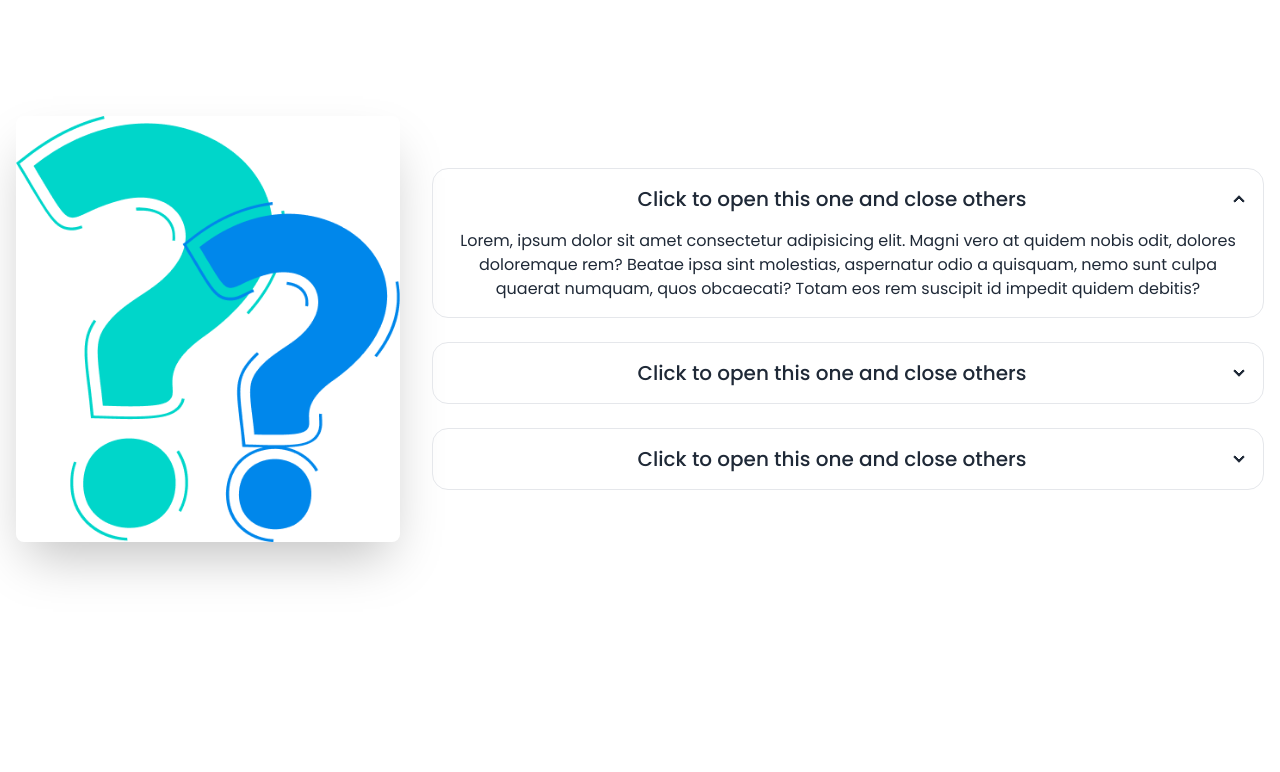
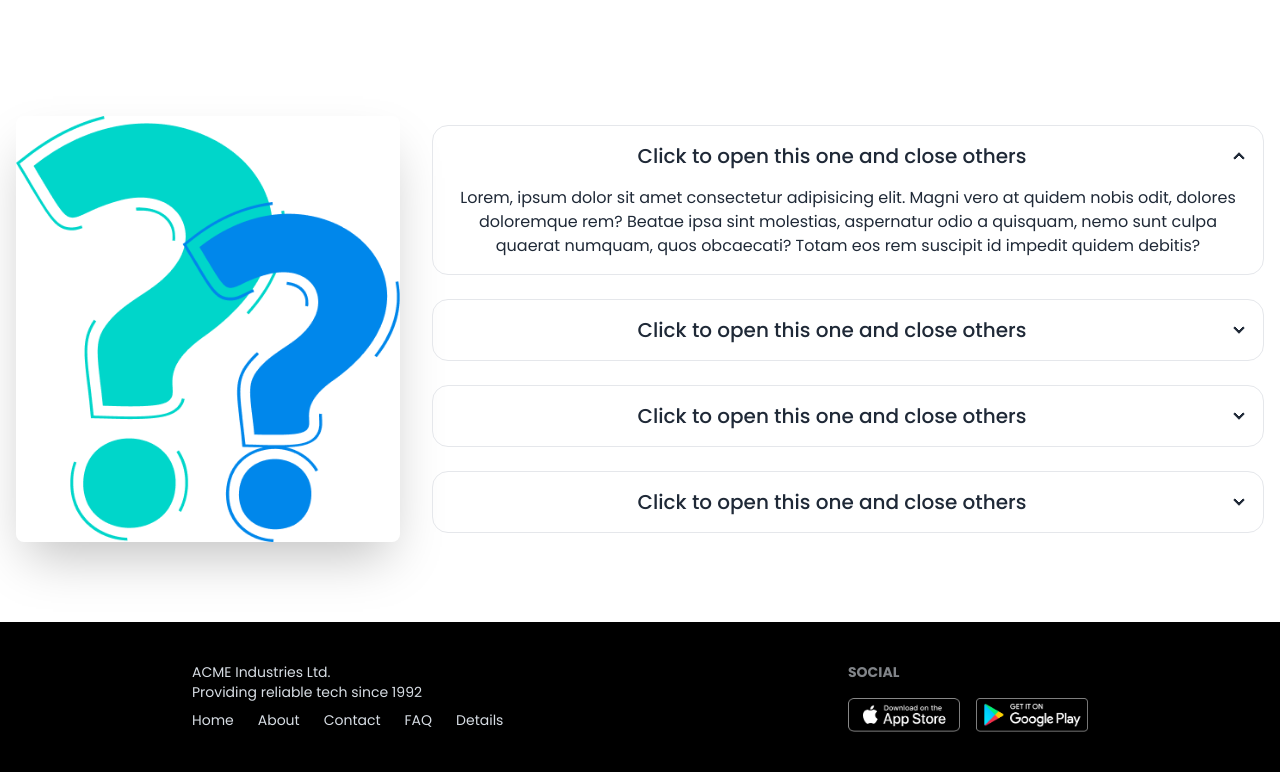
Before and after one commit to sadrisso/Biker-Zone, a plain HTML site: page index.html in a window 1280 px wide. Shown: the part 2109-2881 px from the top of the page. Before the commit the page ends 2731 px from the top, so only its background shows below. Drawn offline with nearby package versions, Linux system fonts and the light colour scheme.

Commit message:
footer section done and finished the project with daisyUI

```diff
--- a/index.html
+++ b/index.html
@@ -199,15 +199,43 @@
                           <p>Lorem ipsum, dolor sit amet consectetur adipisicing elit. Exercitationem minus quae, eum eveniet, dolorum animi at incidunt facere odit sed veritatis possimus ullam assumenda. Distinctio, minus magni? Eligendi dolore ex consequuntur a laborum asperiores dicta nulla delectus tempora? Ipsa quia nihil est sed ut? Saepe atque magnam porro nostrum iste.</p>
                         </div>
                       </div>
+                      <div class="collapse collapse-arrow border border-gray-200">
+                        <input type="radio" name="my-accordion-2" />
+                        <div class="collapse-title text-xl font-medium">Click to open this one and close others</div>
+                        <div class="collapse-content">
+                          <p>Lorem ipsum, dolor sit amet consectetur adipisicing elit. Exercitationem minus quae, eum eveniet, dolorum animi at incidunt facere odit sed veritatis possimus ullam assumenda. Distinctio, minus magni? Eligendi dolore ex consequuntur a laborum asperiores dicta nulla delectus tempora? Ipsa quia nihil est sed ut? Saepe atque magnam porro nostrum iste.</p>
+                        </div>
+                      </div>
                   </div>
                 </div>
               </div>
         </section>
     </main>
 
-    <footer>
 
-    </footer>
+    <footer class="footer bg-black text-neutral-content p-10 flex flex-col lg:flex-row lg:justify-between lg:px-48">
+            <aside>
+              <p>ACME Industries Ltd.<br/>Providing reliable tech since 1992</p>
+              <ul class="flex gap-6">
+                <li>Home</li>
+                <li>About</li>
+                <li>Contact</li>
+                <li>FAQ</li>
+                <li>Details</li>
+              </ul>
+            </aside>
+            <nav>
+              <h6 class="footer-title">Social</h6>
+              <div class="grid grid-flow-col gap-4">
+                <a class="w-28">
+                  <img src="./biker-zone-resources/images/others/ios.png" alt="">
+                </a>
+                <a class="w-28">
+                  <img src="./biker-zone-resources/images/others/android.png" alt="">
+                </a>
+              </div>
+            </nav>
+        </footer>
 
 </body>
 </html>
```
